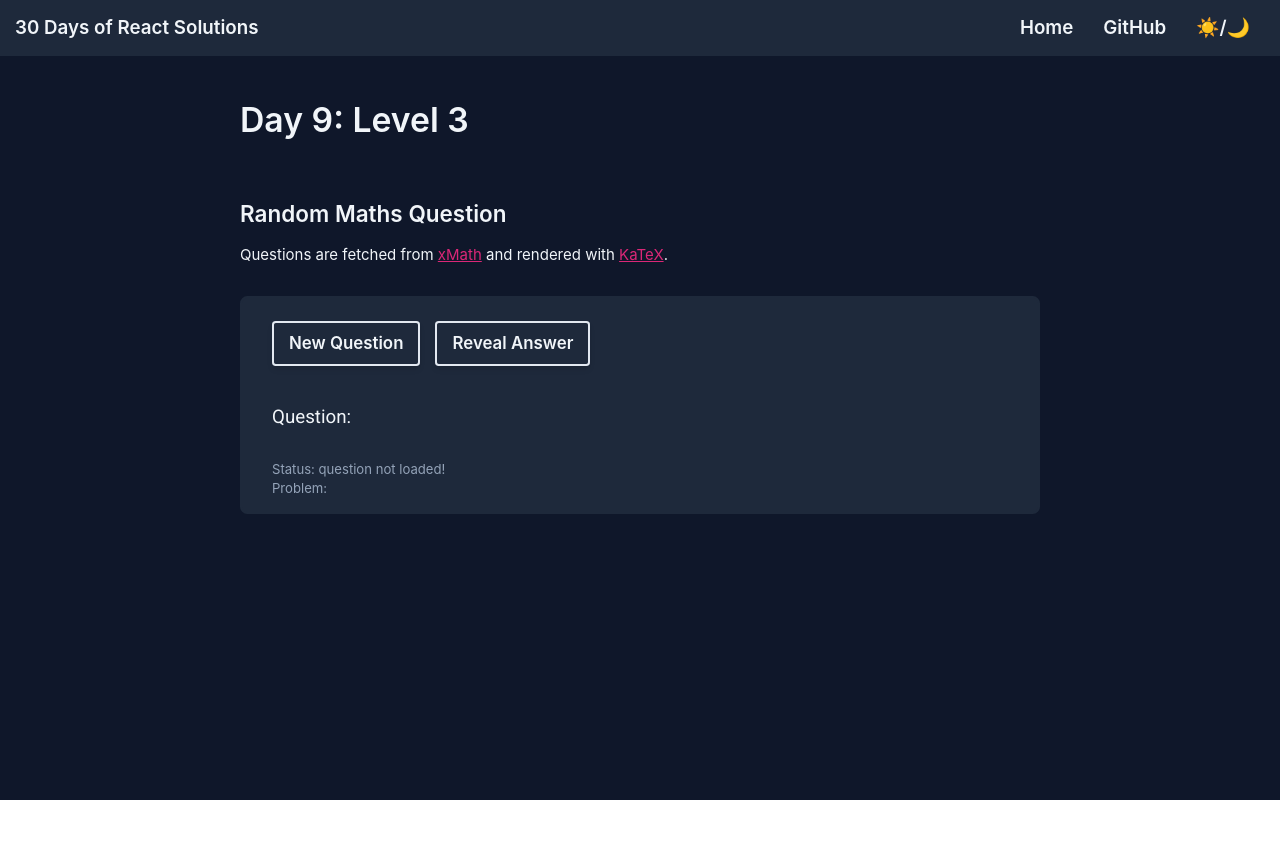
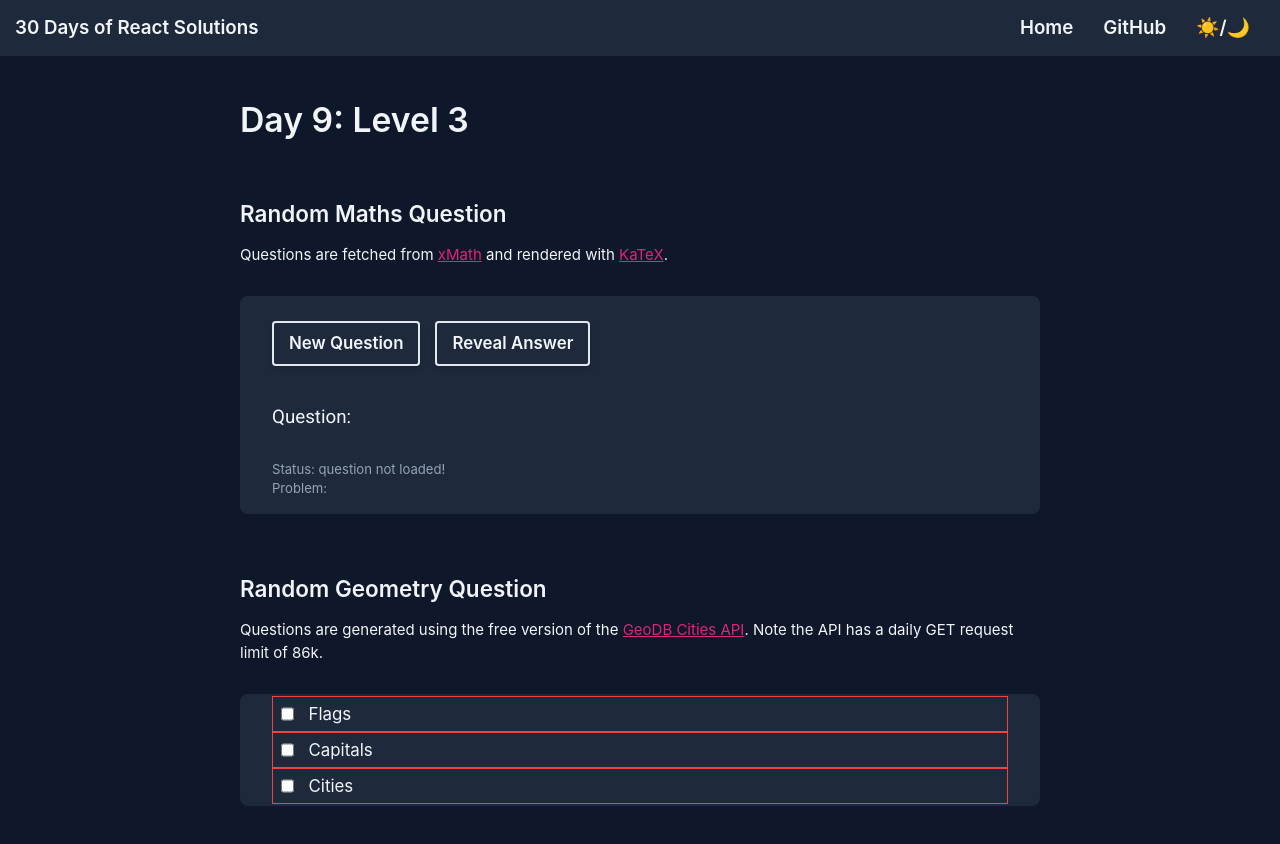
Before and after one commit to dongheenam/30-days-of-react-solutions, a React (Vite) app: page /day9-3 in a window 1280 px wide. Shown: the top 844 px of the page. Before the commit the page ends 800 px from the top, so only its background shows below. Built offline with nearby package versions, Linux system fonts and the light colour scheme; the HTML template or start-up script is replaced by a standard one.

Commit message:
Save repo

```diff
--- a/src/components/Button.tsx
+++ b/src/components/Button.tsx
@@ -9,7 +9,7 @@ export default function Button({
   children,
   className = "",
   onClick,
-  ...props
+  ...otherProps
 }: ButtonProps) {
   const classes: string = `
     my-2 px-4 py-2 shadow-md
@@ -21,7 +21,7 @@ export default function Button({
   `;
 
   return (
-    <button className={classes} onClick={onClick} {...props}>
+    <button className={classes} onClick={onClick} {...otherProps}>
       {children}
     </button>
   );
--- /dev/null
+++ b/src/components/Checkbox.tsx
@@ -0,0 +1,41 @@
+interface CheckboxProps {
+  children: string | React.ReactNode;
+  id: string;
+  className?: string;
+  inputClass?: string;
+  labelClass?: string;
+  checked?: boolean;
+  onChange?: React.ChangeEventHandler<HTMLInputElement>;
+  [otherProps: string]: any;
+}
+
+export default function Checkbox(props: CheckboxProps) {
+  const {
+    children,
+    id,
+    className = "",
+    inputClass = "",
+    labelClass = "",
+    checked,
+    onChange,
+    ...otherProps
+  } = props;
+  return (
+    <div
+      key={id}
+      className={`debug py-1 px-2 flex gap-4
+      text-lg hover:text-slate-700 dark:hover:text-slate-300 ${className}`}
+      {...otherProps}
+    >
+      <input
+        type="checkbox"
+        id={id}
+        onChange={onChange}
+        className={`${inputClass}`}
+      />
+      <label htmlFor={id} className={`cursor-pointer ${labelClass}`}>
+        {children}
+      </label>
+    </div>
+  );
+}
--- a/src/components/day-9/Day9Level3.tsx
+++ b/src/components/day-9/Day9Level3.tsx
@@ -1,4 +1,5 @@
 import RandomMaths from "./RandomMaths";
+import RandomGeo from "./RandomGeo";
 
 export default function Day9Level3() {
   return (
@@ -17,6 +18,15 @@ export default function Day9Level3() {
         .
       </p>
       <RandomMaths />
+      <h2 id="random-geo-question">Random Geometry Question</h2>
+      <p>
+        Questions are generated using the free version of the{" "}
+        <a target="_blank" href="http://geodb-cities-api.wirefreethought.com/">
+          GeoDB Cities API
+        </a>
+        . Note the API has a daily GET request limit of 86k.
+      </p>
+      <RandomGeo />
     </main>
   );
 }
--- /dev/null
+++ b/src/components/day-9/RandomGeo.tsx
@@ -0,0 +1,29 @@
+import { useState } from "react";
+import Checkbox from "../Checkbox";
+
+const questionTypes = [
+  "Flags",
+  "Capitals",
+  "Cities",
+  "Currency",
+  "Languages",
+  "Time Zones",
+];
+
+export default function RandomGeo() {
+  const [typesChecked, setTypesChecked] = useState(
+    [...Array(questionTypes.length)].fill(false)
+  );
+  return (
+    <div
+      id="level-3-2"
+      className="my-8 px-8 rounded-lg border-2 dark:border-slate-800
+    bg-white dark:bg-slate-800 shadow dark:shadow-none
+      "
+    >
+      <Checkbox id="flags">Flags</Checkbox>
+      <Checkbox id="capitals">Capitals</Checkbox>
+      <Checkbox id="cities">Cities</Checkbox>
+    </div>
+  );
+}
--- a/src/components/day-9/RandomMaths.tsx
+++ b/src/components/day-9/RandomMaths.tsx
@@ -25,7 +25,7 @@ export default function RandomMaths() {
       .then((response) => response.json())
       .then((result) => {
         setProblem(result as Problem);
-        setStatusMessage("loading complete, question is live!");
+        setStatusMessage("question is live!");
       })
       .catch((error) => {
         setStatusMessage(`loading failed: ${error}`);
```
